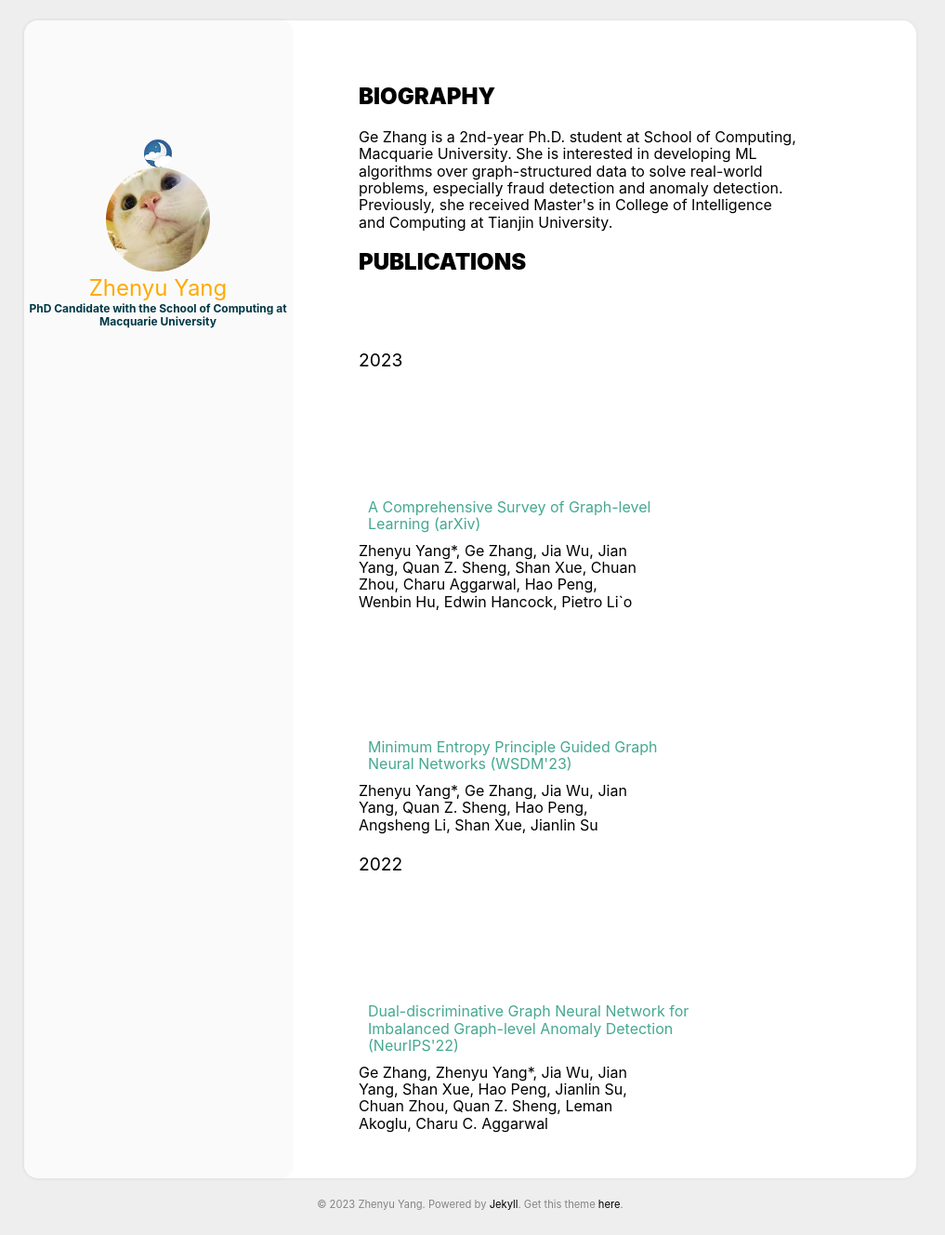
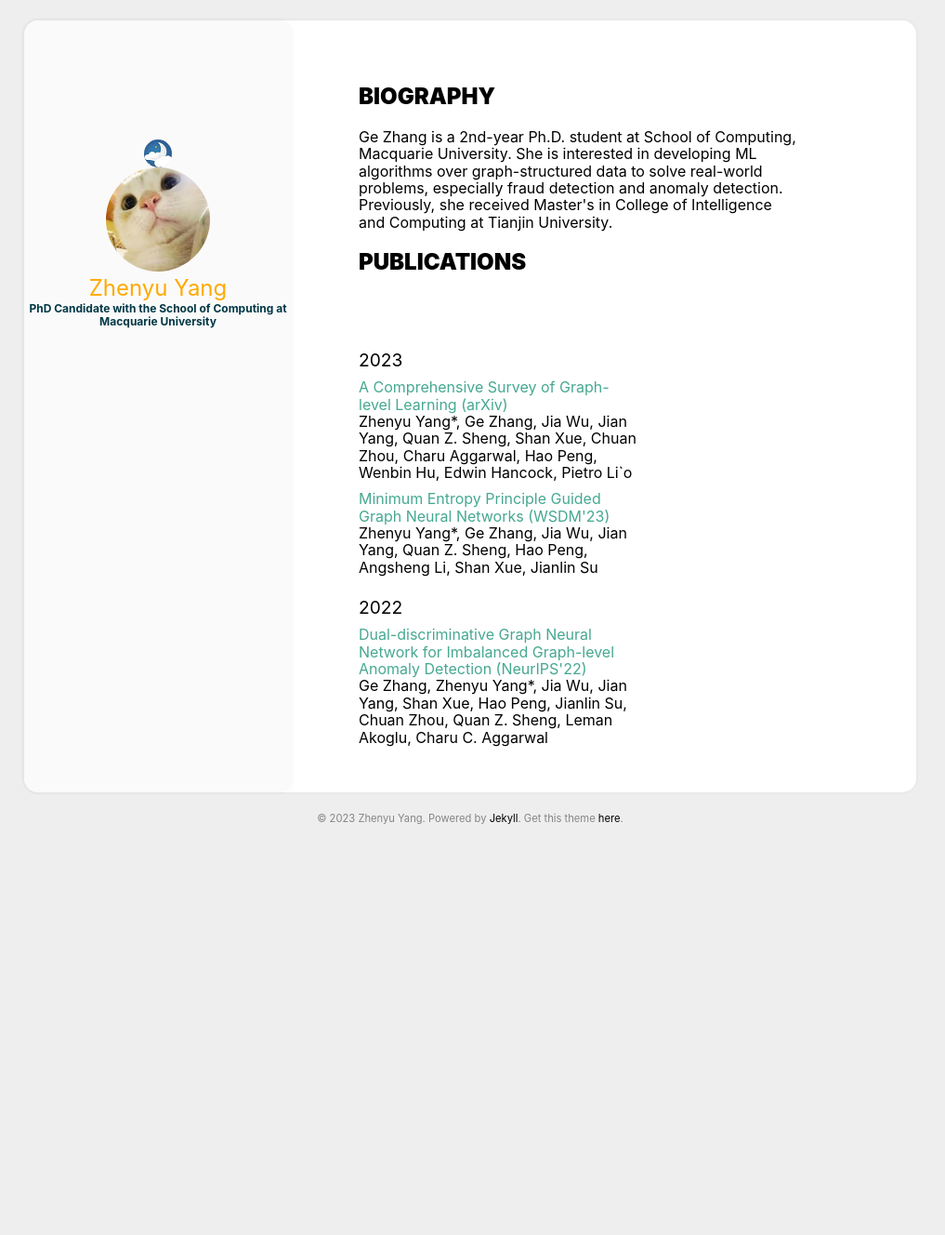
Before and after one commit to ZhenyuYangMQ/ZhenyuYangMQ.github.io, a Jekyll site: the page built from index.html, in a window 1280 px wide. Shown: the whole page at 93% size, without its empty margins (134-1151 px from the left). Built offline with Jekyll 4.4.1, drawn with Linux system fonts in a browser that asks for light colours; after the commit the page ends 922 px from its top, so only the background shows below that.

Commit message:
Update archive.html

```diff
--- a/_includes/archive.html
+++ b/_includes/archive.html
@@ -40,7 +40,7 @@
       <!--<time class='archive_date' datetime='{{ post.date | date_to_xmlschema }}'>
         {{ post.date | date: "%b %d" }}
       </time>-->
-      <div class='post_comment'>
+      <div class='archive_title'>
         <a href='{{ post.url | relative_url }}'>
           {{ post.title | escape }}
         </a>
```
